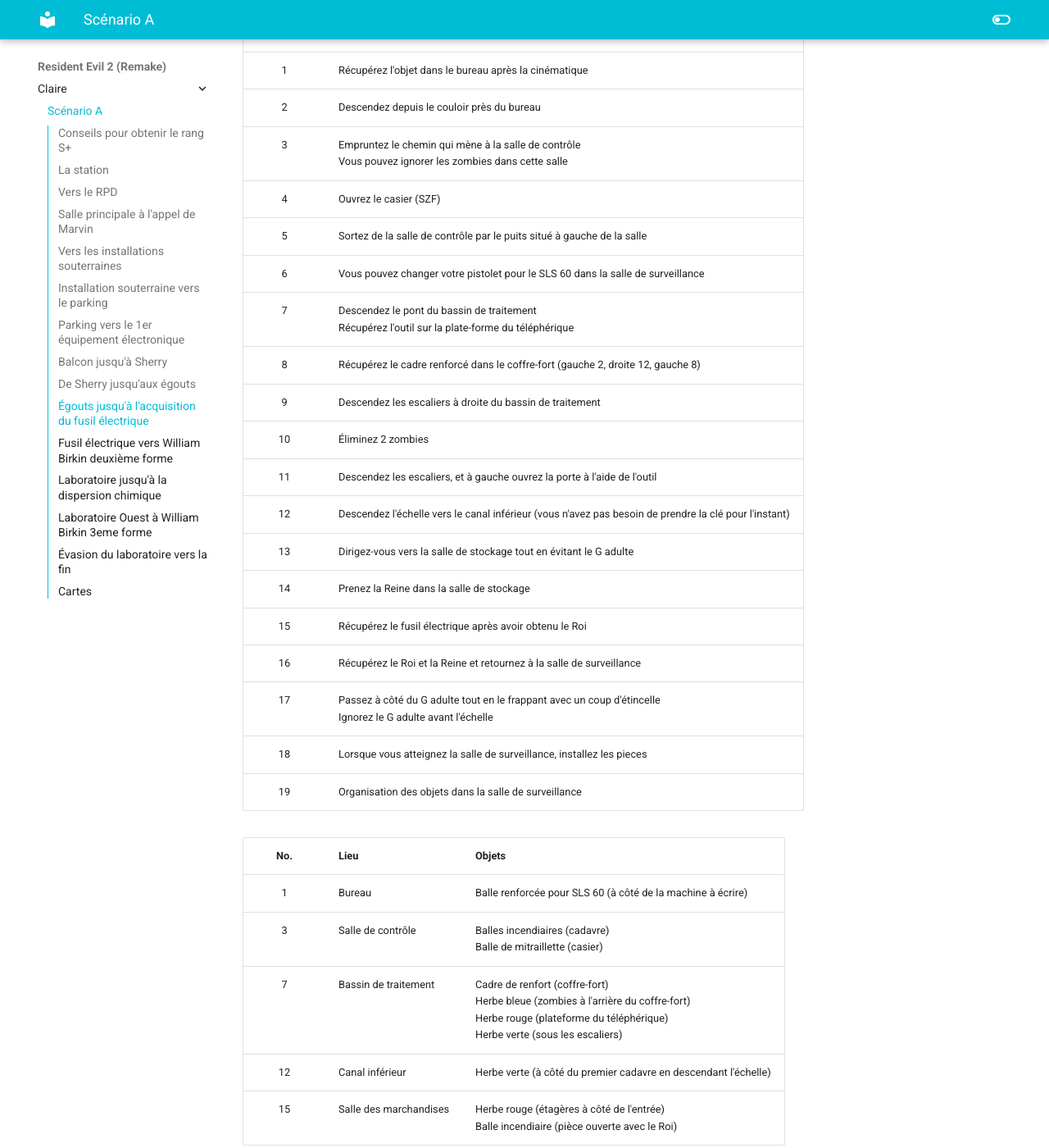
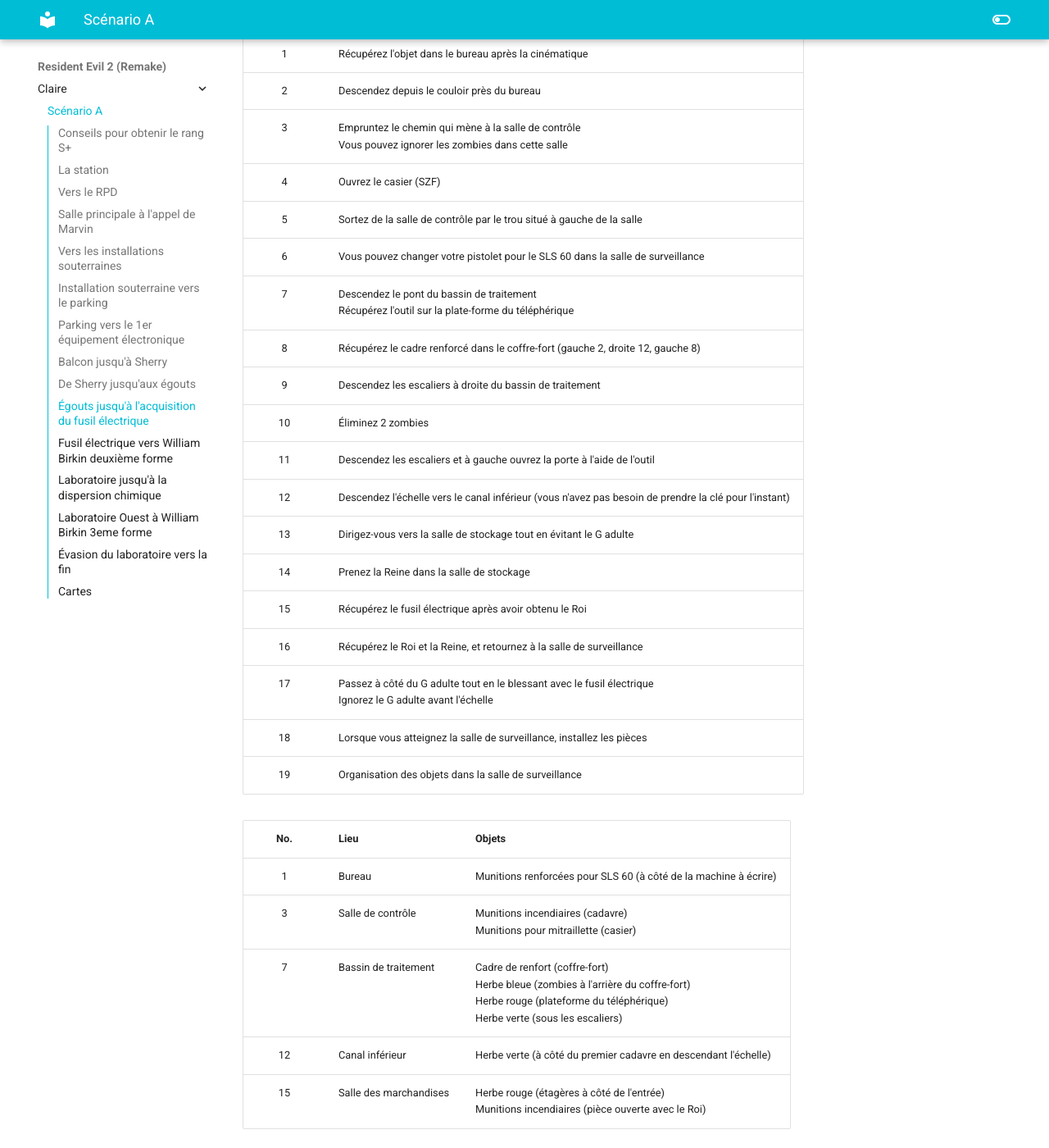
Before and after one commit to tyvonnou/RE2_Soluce, an MkDocs documentation site: the page built from docs/ClaireA.md, in a window 1280 px wide and 1400 px high, scrolled down 16986 px. Shown: the whole window at 82% size. Built offline with MkDocs 1.6.1 and Material for MkDocs 9.7.7, drawn with Linux system fonts in a browser that asks for light colours; some of the changed text lies outside the part shown.

Commit message:
dsffdsdfsd

```diff
--- a/docs/ClaireA.md
+++ b/docs/ClaireA.md
@@ -392,30 +392,30 @@
 | 2 | Descendez depuis le couloir près du bureau |
 | 3 | Empruntez le chemin qui mène à la salle de contrôle <br> Vous pouvez ignorer les zombies dans cette salle|
 | 4 | Ouvrez le casier (SZF) |
-| 5 | Sortez de la salle de contrôle par le puits situé à gauche de la salle |
+| 5 | Sortez de la salle de contrôle par le trou situé à gauche de la salle |
 | 6 | Vous pouvez changer votre pistolet pour le SLS 60 dans la salle de surveillance |
 | 7 | Descendez le pont du bassin de traitement <br> Récupérez l'outil sur la plate-forme du téléphérique |
 | 8 | Récupérez le cadre renforcé dans le coffre-fort (gauche 2, droite 12, gauche 8) |
 | 9 |  Descendez les escaliers à droite du bassin de traitement |
 | 10 | Éliminez 2 zombies |
-| 11 | Descendez les escaliers, et à gauche ouvrez la porte à l'aide de l'outil |
+| 11 | Descendez les escaliers et à gauche ouvrez la porte à l'aide de l'outil |
 | 12 | Descendez l'échelle vers le canal inférieur (vous n'avez pas besoin de prendre la clé pour l'instant) |
 | 13 | Dirigez-vous vers la salle de stockage tout en évitant le G adulte |
 | 14 | Prenez la Reine dans la salle de stockage |
 | 15 | Récupérez le fusil électrique après avoir obtenu le Roi |
-| 16 | Récupérez le Roi et la Reine et retournez à la salle de surveillance |
-| 17 | Passez à côté du G adulte tout en le frappant avec un coup d'étincelle <br>  Ignorez le G adulte avant l'échelle |
-| 18 | Lorsque vous atteignez la salle de surveillance, installez les pieces |
+| 16 | Récupérez le Roi et la Reine, et retournez à la salle de surveillance |
+| 17 | Passez à côté du G adulte tout en le blessant avec le fusil électrique <br>  Ignorez le G adulte avant l'échelle |
+| 18 | Lorsque vous atteignez la salle de surveillance, installez les pièces |
 | 19 | Organisation des objets dans la salle de surveillance |
 
 
 | No. | Lieu          | Objets |
 | :---------------: |:---------------| :------------- |
-| 1 | Bureau | Balle renforcée pour SLS 60 (à côté de la machine à écrire) |
-| 3 | Salle de contrôle |  Balles incendiaires (cadavre) <br> Balle de mitraillette (casier) |
+| 1 | Bureau | Munitions renforcées pour SLS 60 (à côté de la machine à écrire) |
+| 3 | Salle de contrôle |  Munitions incendiaires (cadavre) <br> Munitions pour mitraillette (casier) |
 | 7 | Bassin de traitement  | Cadre de renfort (coffre-fort) <br> Herbe bleue (zombies à l'arrière du coffre-fort) <br> Herbe rouge (plateforme du téléphérique) <br> Herbe verte (sous les escaliers) |
 | 12 | Canal inférieur | Herbe verte (à côté du premier cadavre en descendant l'échelle) |
-| 15 |  Salle des marchandises |  Herbe rouge (étagères à côté de l'entrée) <br> Balle incendiaire (pièce ouverte avec le Roi) |
+| 15 |  Salle des marchandises |  Herbe rouge (étagères à côté de l'entrée) <br> Munitions incendiaires (pièce ouverte avec le Roi) |
 
 ???+ tip "14. Solution pour obtenir le fusil électrique"
 
```
Also changed, not shown: other parts of docs/ClaireA.md (+10 -10 lines).
